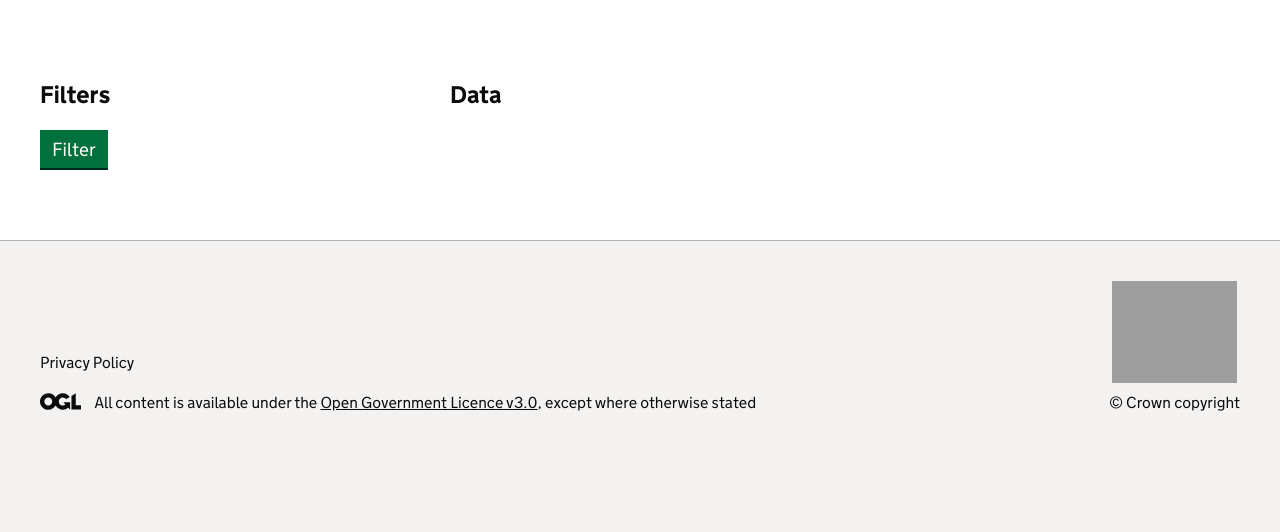
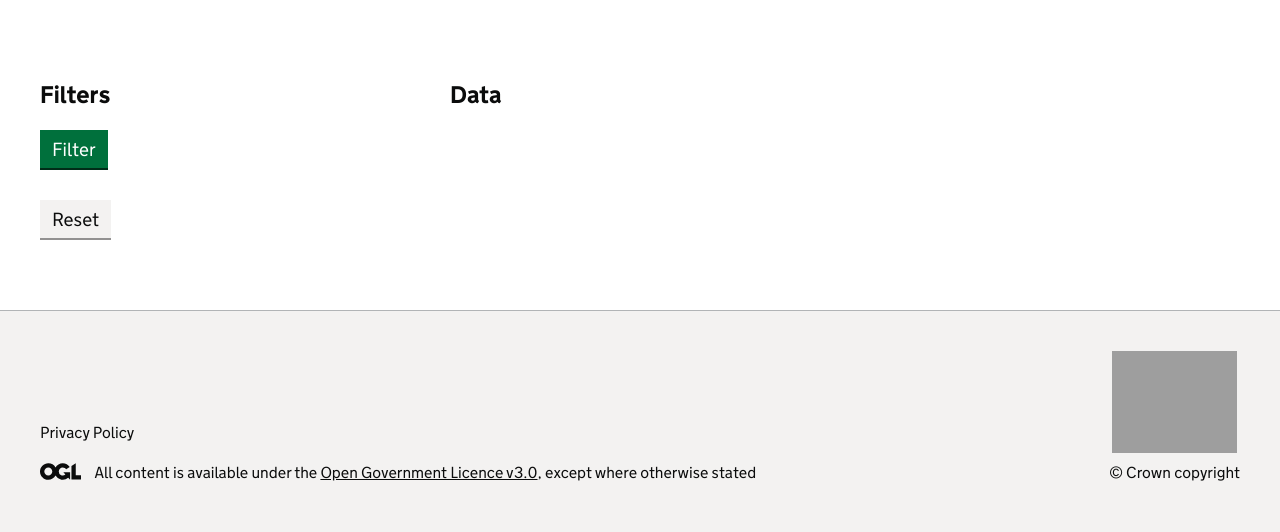
Before and after one commit to jim68000/prude, a Flask app: page /autofilter/1/1 in a window 1280 px wide. Shown: the part 168-700 px from the top of the page. Run offline with Flask 2, Linux system fonts and the light colour scheme; data that the repository does not hold is empty; some libraries are stand-ins or nearby versions; grey boxes are pictures that could not be loaded.

Commit message:
Add auto filter to table explorer

```diff
--- a/templates/auto_filter.html
+++ b/templates/auto_filter.html
@@ -33,6 +33,12 @@
                     Filter
                 </button>
                 </form>
+                            <form action="/autofilter/{{ schema }}/{{ table }}" method="get">
+
+                                <button class="govuk-button govuk-button--secondary" data-module="govuk-button">
+                    Reset
+                </button>
+                            </form>
             </div>
             <div class="govuk-grid-column-two-thirds">
                 <h2 class="govuk-heading-m govuk-!-margin-top-8">Data</h2>
--- a/templates/table_explorer.html
+++ b/templates/table_explorer.html
@@ -18,7 +18,11 @@
                             <td class="govuk-table__cell">
                                 {{ table }}
                             </td>
-                            <td class="govuk-table__cell"><a class="govuk-link" href="/explore/{{ focussed_schema }}/{{ table }}/columns">View
+                            <td class="govuk-table__cell">
+
+                                <a class="govuk-link" href="/autofilter/{{ focussed_schema }}/{{ table }}">Filter table</a>
+                                    |
+                                <a class="govuk-link" href="/explore/{{ focussed_schema }}/{{ table }}/columns">View
                                 columns</a></td>
                         </tr>
 
```
